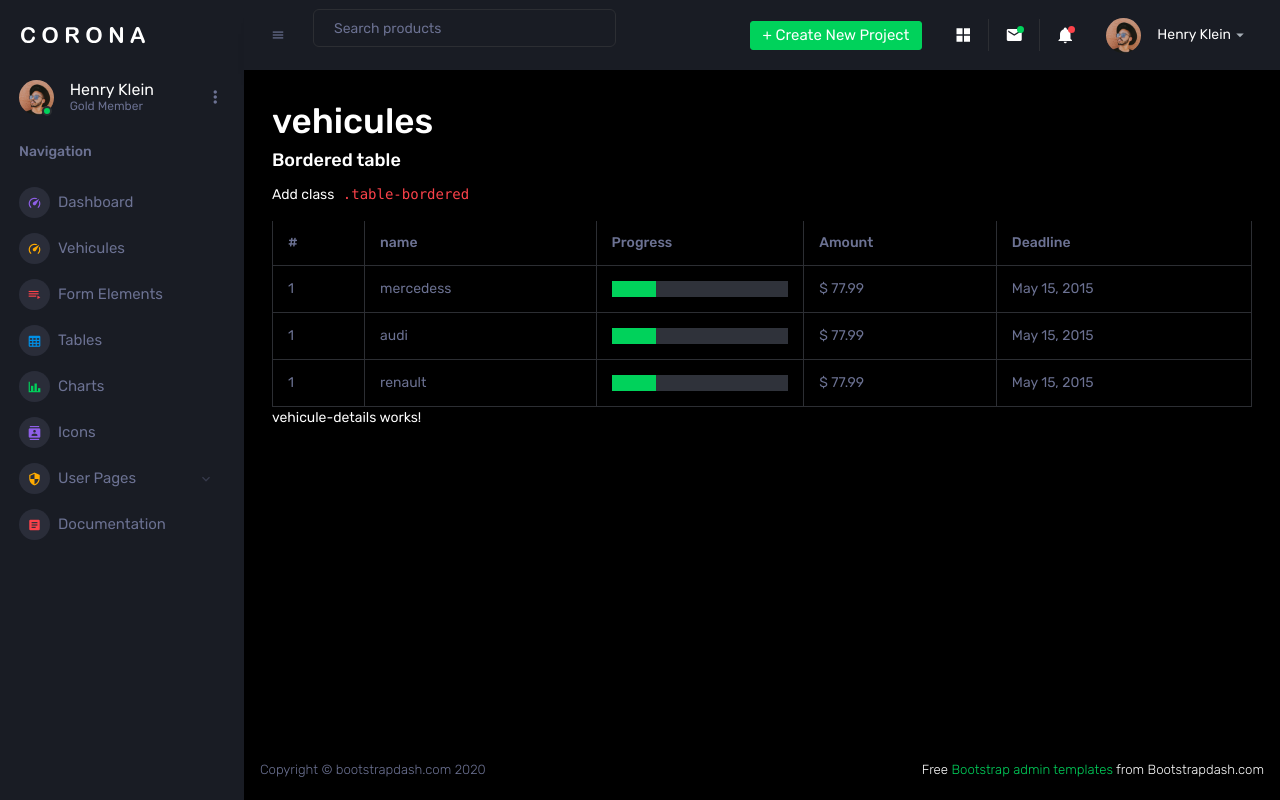
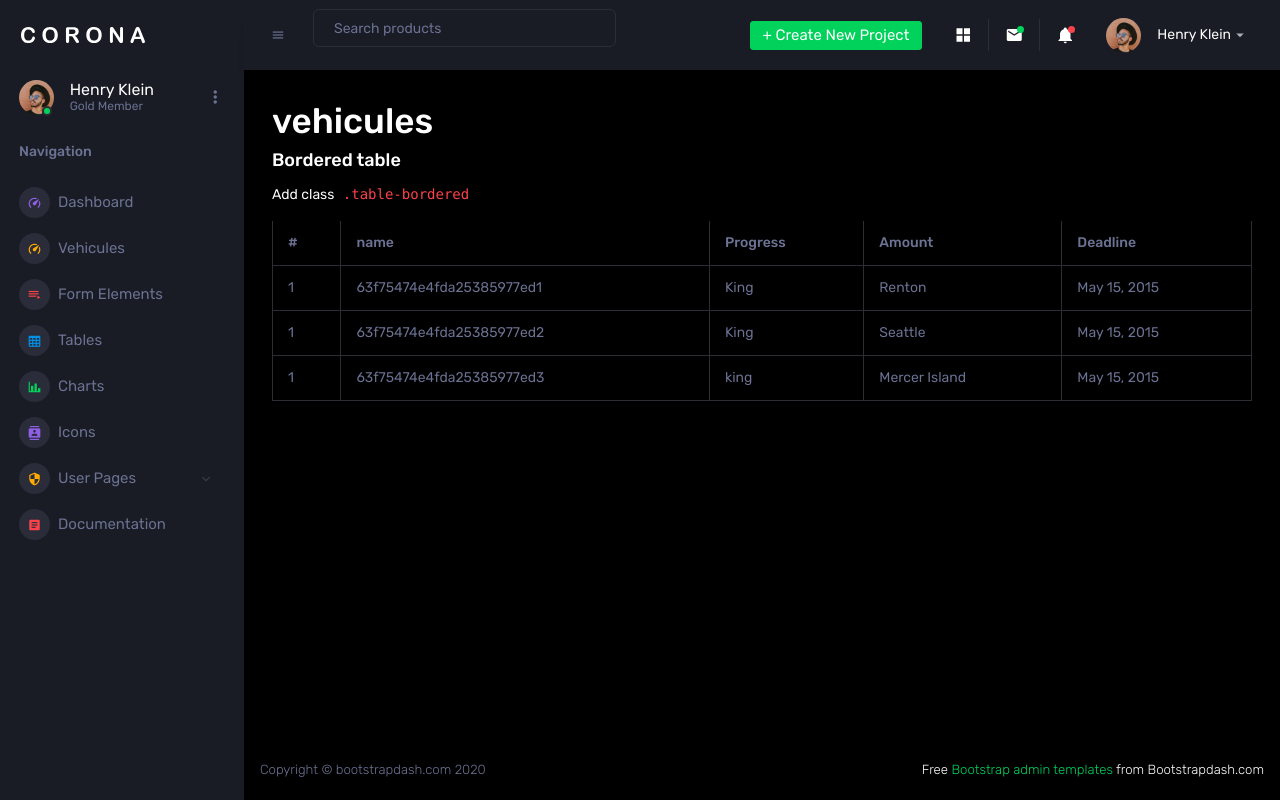
Before and after one commit to elgoufriismail/s8-angular-1st-project, an Angular app: page /vehicules in a window 1280 px wide. Built offline with nearby package versions, Linux system fonts and the light colour scheme.

Commit message:
minimum set up

```diff
--- a/src/app/app.component.html
+++ b/src/app/app.component.html
@@ -92,7 +92,7 @@
             <span class="nav-link">Navigation</span>
           </li>
           <li class="nav-item menu-items">
-            <a class="nav-link" href="index.html">
+            <a class="nav-link"routerLink="/dashboard">
               <span class="menu-icon">
                 <i class="mdi mdi-speedometer"></i>
               </span>
--- a/src/app/app.module.ts
+++ b/src/app/app.module.ts
@@ -6,6 +6,8 @@ import { VehiculeComponent } from './vehicule/vehicule.component';
 import { VehiculeDetailsComponent } from './vehicule-details/vehicule-details.component';
 import { AppRoutingModule } from './app-routing.module';
 import { DashboardComponent } from './dashboard/dashboard.component';
+
+import { HttpClientModule } from '@angular/common/http';
 
 @NgModule({
   declarations: [
--- a/src/app/mock-vehicules.ts
+++ b/src/app/mock-vehicules.ts
@@ -1,6 +1,6 @@
 import { Vehicule } from "./vehicule";
 export const VEHICULES: Vehicule[] = [
-    {name: 'mercedess'},
-    {name: 'audi'},
-    {name: 'renault'}
+    {id: '63f75474e4fda25385977ed1', County: 'King', City: 'Renton'},
+    {id: '63f75474e4fda25385977ed2', County: 'King', City: 'Seattle'},
+    {id: '63f75474e4fda25385977ed3', County: 'king', City: 'Mercer Island'}
 ];
--- a/src/app/vehicule-details/vehicule-details.component.html
+++ b/src/app/vehicule-details/vehicule-details.component.html
@@ -5,20 +5,16 @@
       <p class="card-description"> Basic form layout </p>
       <form class="forms-sample">
         <div class="form-group">
-          <label for="exampleInputUsername1">Username</label>
-          <input type="text" class="form-control" id="exampleInputUsername1" placeholder="Username">
+          <label for="exampleInputUsername1">id</label>
+          <input type="text" class="form-control" id="exampleInputUsername1" value="{{vehicule.id}}" placeholder="Username">
         </div>
         <div class="form-group">
-          <label for="exampleInputEmail1">Email address</label>
-          <input type="email" class="form-control" id="exampleInputEmail1" placeholder="Email">
+          <label for="exampleInputEmail1">Country</label>
+          <input type="text" class="form-control" value="{{vehicule.County}}" id="exampleInputEmail1" placeholder="Email">
         </div>
         <div class="form-group">
-          <label for="exampleInputPassword1">Password</label>
-          <input type="password" class="form-control" id="exampleInputPassword1" placeholder="Password">
-        </div>
-        <div class="form-group">
-          <label for="exampleInputConfirmPassword1">Confirm Password</label>
-          <input type="password" class="form-control" id="exampleInputConfirmPassword1" placeholder="Password">
+          <label for="exampleInputPassword1">City</label>
+          <input type="text" class="form-control" value="{{vehicule.City}}" id="exampleInputPassword1" placeholder="City">
         </div>
         <div class="form-check form-check-flat form-check-primary">
           <label class="form-check-label">
--- a/src/app/vehicule-details/vehicule-details.component.ts
+++ b/src/app/vehicule-details/vehicule-details.component.ts
@@ -1,5 +1,9 @@
-import { Component, Input } from '@angular/core';
+import { Component } from '@angular/core';
 import { Vehicule } from '../vehicule';
+import { ActivatedRoute } from '@angular/router';
+import { Location } from '@angular/common';
+import { VehiculeService } from '../vehicule.service';
+
 
 @Component({
   selector: 'app-vehicule-details',
@@ -7,5 +11,18 @@ import { Vehicule } from '../vehicule';
   styleUrls: ['./vehicule-details.component.css']
 })
 export class VehiculeDetailsComponent {
-  @Input() vehicule?: Vehicule;
+  vehicule?: Vehicule;
+  constructor(
+    private route:ActivatedRoute,
+    private vehiculeService: VehiculeService,
+    private location: Location,
+  ){}
+  getVehicule(): void{
+    const id = String(this.route.snapshot.paramMap.get('id'));
+    this.vehiculeService.getVehicule(id).subscribe(vehicule => this.vehicule = vehicule);
+  }
+  ngOnInit(): void{
+    this.getVehicule();
+  }
+
 }
--- a/src/app/vehicule.service.ts
+++ b/src/app/vehicule.service.ts
@@ -13,4 +13,8 @@ export class VehiculeService {
      const vehicules = of(VEHICULES);
      return vehicules;
   }
+  getVehicule(id: string): Observable<Vehicule> {
+    const vehicule = VEHICULES.find(v => v.id === id)!;
+    return of(vehicule);
+  }
 }
--- a/src/app/vehicule.ts
+++ b/src/app/vehicule.ts
@@ -1,3 +1,5 @@
 export interface Vehicule {
-    name: string;
+    id: string;
+    County: string;
+    City: string;
 }
--- a/src/app/vehicule/vehicule.component.html
+++ b/src/app/vehicule/vehicule.component.html
@@ -14,18 +14,13 @@
         </tr>
     </thead>
     <tbody>
-        <tr *ngFor="let vehicule of vehicules" (click) = "showDetails(vehicule)">
+        <tr *ngFor="let vehicule of vehicules" routerLink="/details/{{vehicule.id}}">
             <td> 1 </td>
-            <td> {{vehicule.name}} </td>
-            <td>
-                <div class="progress">
-                <div class="progress-bar bg-success" role="progressbar" style="width: 25%" aria-valuenow="25" aria-valuemin="0" aria-valuemax="100"></div>
-                </div>
-            </td>
-            <td> $ 77.99 </td>
+            <td> {{vehicule.id}} </td>
+            <td> {{vehicule.County}} </td>
+            <td> {{vehicule.City}} </td>
             <td> May 15, 2015 </td>
         </tr>
     </tbody>
     </table>
 </div>
-<app-vehicule-details [vehicule] = "selectedVehicule"></app-vehicule-details>
--- a/src/app/vehicule/vehicule.component.ts
+++ b/src/app/vehicule/vehicule.component.ts
@@ -11,16 +11,16 @@ import { VehiculeService } from '../vehicule.service';
 })
 export class VehiculeComponent {
   vehicules: Vehicule[] = [];
-  selectedVehicule?: Vehicule;
+
   constructor(private vehiculeService: VehiculeService){
   }
+
   ngOnInit(): void{
     this.getVehicules();
   }
+
   getVehicules(): void{
     this.vehiculeService.getVehicules().subscribe(vehicules => this.vehicules = vehicules);
   }
-  showDetails(vehicule: Vehicule): void {
-    this.selectedVehicule = vehicule;
-  }
+
 }
```
Also changed, not shown: src/app/app-routing.module.ts (+6 -2 lines).
